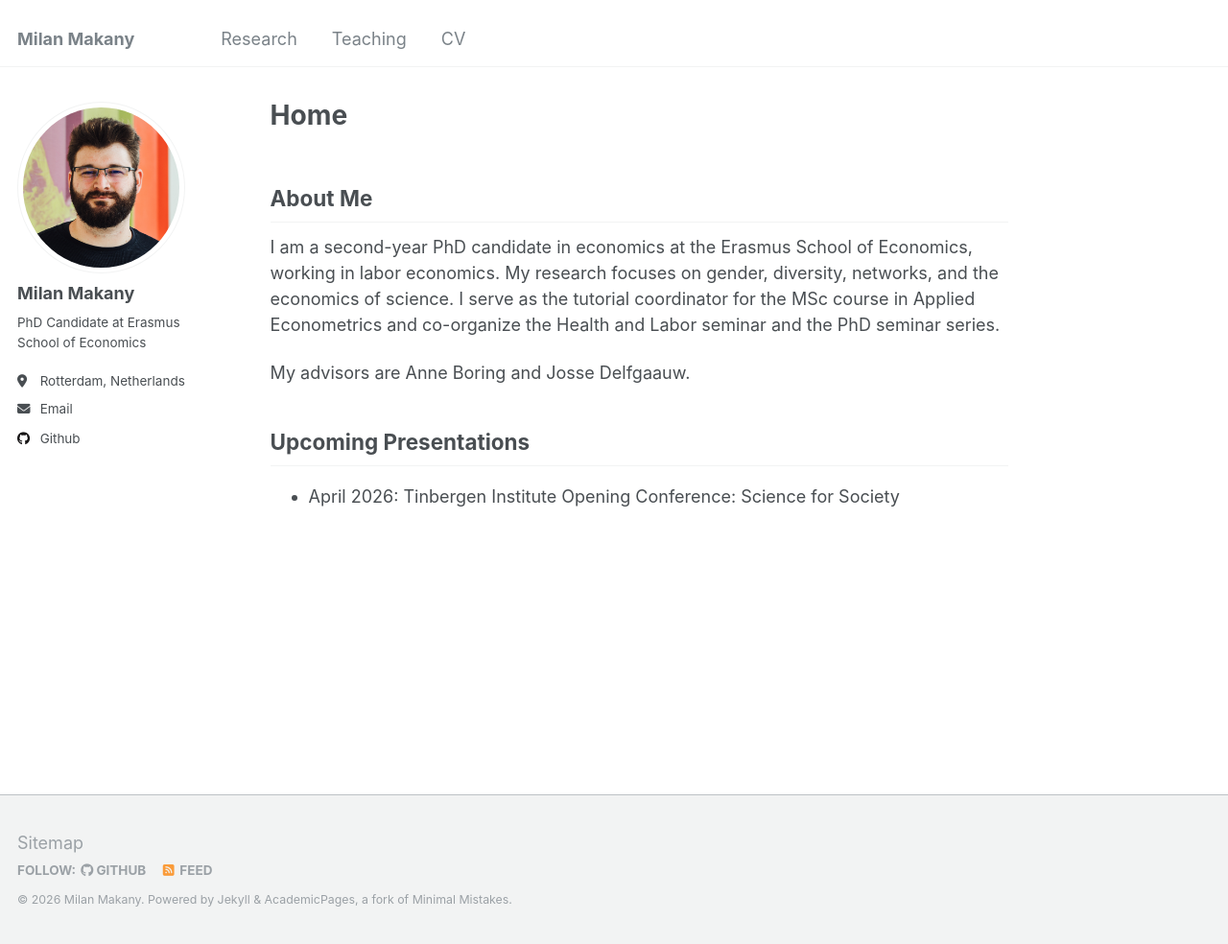
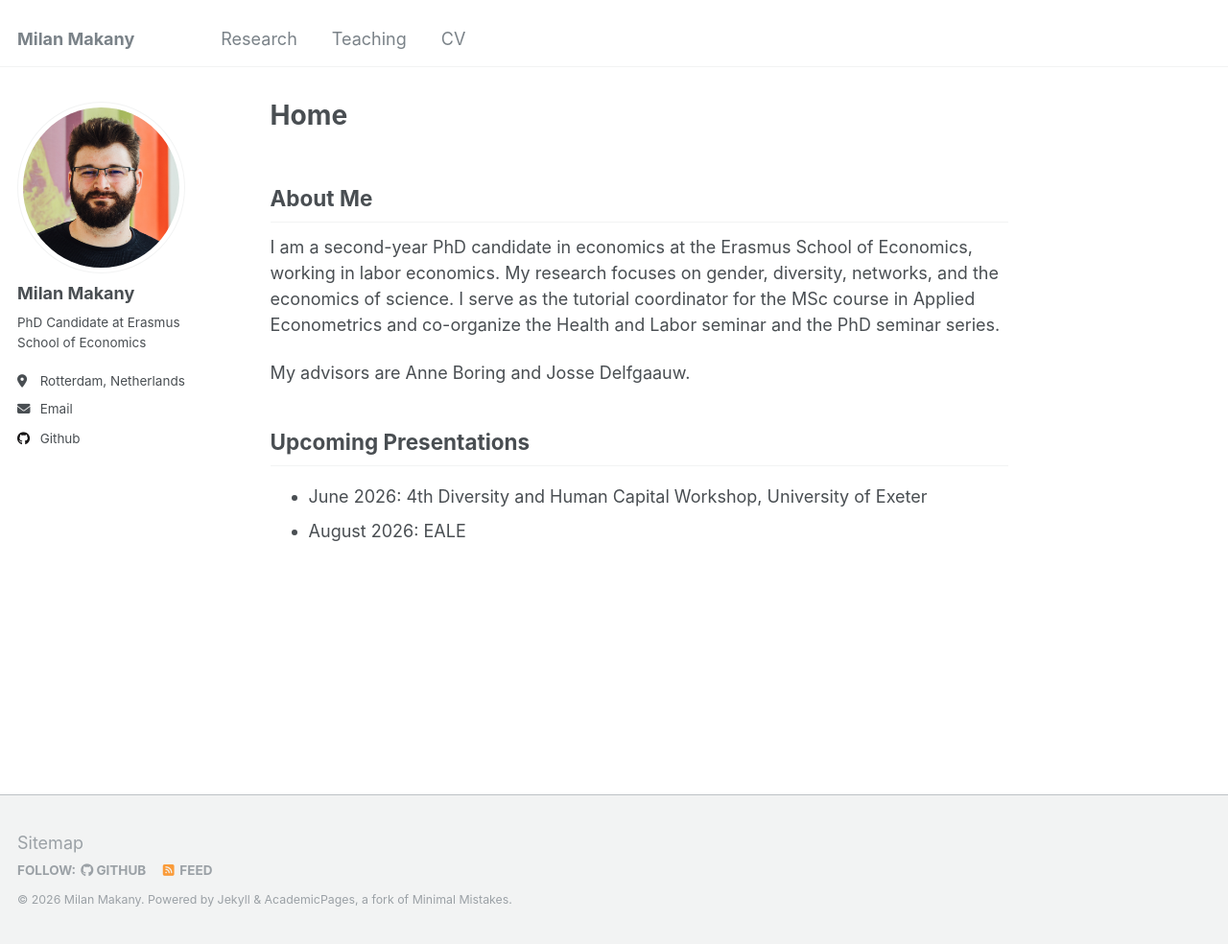
Before and after one commit to makany-milan/makany-milan.github.io, a Jekyll site: the page built from _pages/about.md, in a window 1280 px wide and 984 px high. Shown: the whole window at 96% size. Built offline with Jekyll 4.4.1, drawn with Linux system fonts in a browser that asks for light colours.

Commit message:
updated conferences

```diff
--- a/_pages/about.md
+++ b/_pages/about.md
@@ -16,4 +16,5 @@ I serve as the tutorial coordinator for the MSc course in Applied Econometrics a
 My advisors are Anne Boring and Josse Delfgaauw.
 
 ## Upcoming Presentations
-- April 2026: Tinbergen Institute Opening Conference: Science for Society
+- June 2026: 4th Diversity and Human Capital Workshop, University of Exeter
+- August 2026: EALE
```
Also changed, not shown: _publications/women_in_academia.md (+1 -1 lines).
